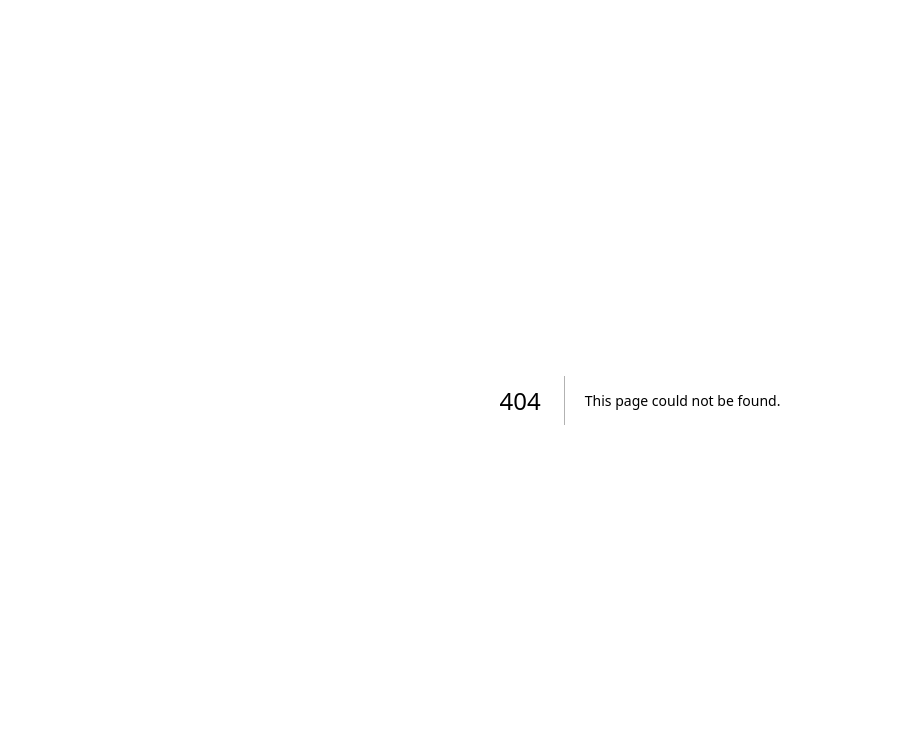
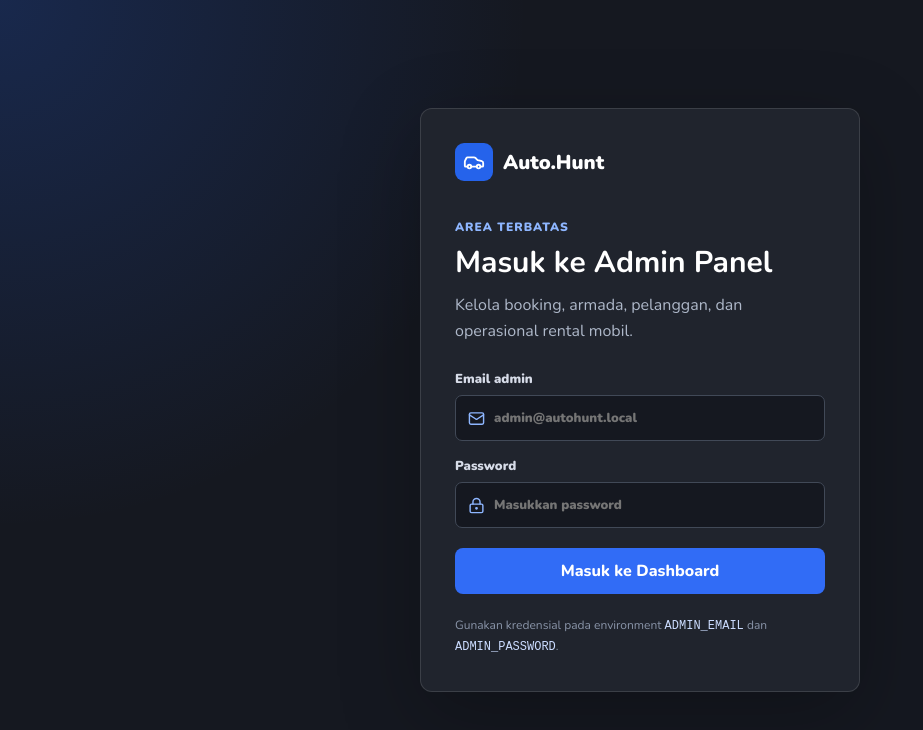
Before and after one commit to labibs/rental-mobil, a Next.js app: page /admin/login in a window 1280 px wide. Before the commit this address had no page. Shown: the top 730 px of the page, without its empty margins (0-923 px from the left). Built offline with nearby package versions, Linux system fonts and the light colour scheme.

Commit message:
feat: add admin login page

```diff
--- /dev/null
+++ b/app/admin/login/page.tsx
@@ -0,0 +1,102 @@
+"use client";
+
+import { Car, LockKeyhole, Mail } from "lucide-react";
+import { useState, type FormEvent } from "react";
+
+export default function AdminLoginPage() {
+  const [email, setEmail] = useState("");
+  const [password, setPassword] = useState("");
+  const [error, setError] = useState("");
+  const [isSubmitting, setIsSubmitting] = useState(false);
+
+  async function handleSubmit(event: FormEvent<HTMLFormElement>) {
+    event.preventDefault();
+    setError("");
+    setIsSubmitting(true);
+
+    try {
+      const response = await fetch("/api/admin/login", {
+        method: "POST",
+        headers: { "Content-Type": "application/json" },
+        body: JSON.stringify({ email, password }),
+      });
+
+      if (!response.ok) {
+        const result = await response.json().catch(() => null);
+        throw new Error(result?.message || "Email atau password salah.");
+      }
+
+      window.location.href = "/admin";
+    } catch (submitError) {
+      setError(
+        submitError instanceof Error
+          ? submitError.message
+          : "Login gagal. Coba lagi.",
+      );
+    } finally {
+      setIsSubmitting(false);
+    }
+  }
+
+  return (
+    <main className="admin-login-shell">
+      <section className="admin-login-card">
+        <div className="admin-login-brand">
+          <span>
+            <Car size={22} />
+          </span>
+          Auto.Hunt
+        </div>
+        <p className="admin-login-eyebrow">Area terbatas</p>
+        <h1>Masuk ke Admin Panel</h1>
+        <p className="admin-login-description">
+          Kelola booking, armada, pelanggan, dan operasional rental mobil.
+        </p>
+
+        <form onSubmit={handleSubmit} className="admin-login-form">
+          <label>
+            Email admin
+            <span className="admin-input">
+              <Mail size={17} />
+              <input
+                required
+                type="email"
+                autoComplete="email"
+                value={email}
+                onChange={(event) => setEmail(event.target.value)}
+                placeholder="admin@autohunt.local"
+              />
+            </span>
+          </label>
+          <label>
+            Password
+            <span className="admin-input">
+              <LockKeyhole size={17} />
+              <input
+                required
+                type="password"
+                autoComplete="current-password"
+                value={password}
+                onChange={(event) => setPassword(event.target.value)}
+                placeholder="Masukkan password"
+              />
+            </span>
+          </label>
+          {error && <p className="admin-login-error">{error}</p>}
+          <button
+            type="submit"
+            className="primary-admin-button admin-login-submit"
+            disabled={isSubmitting}
+          >
+            {isSubmitting ? "Memeriksa..." : "Masuk ke Dashboard"}
+          </button>
+        </form>
+
+        <p className="admin-login-hint">
+          Gunakan kredensial pada environment <code>ADMIN_EMAIL</code> dan{" "}
+          <code>ADMIN_PASSWORD</code>.
+        </p>
+      </section>
+    </main>
+  );
+}
```
